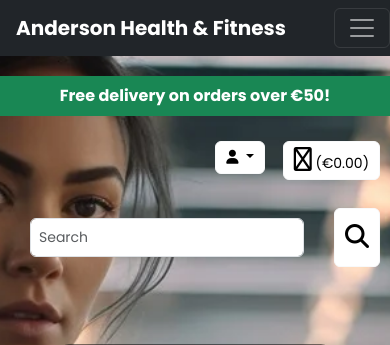
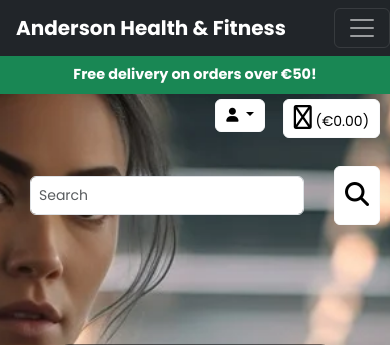
Before and after one commit to 010001000100000101000001/anderson_health_fitness, a Django app: page / in a window 390 px wide. Shown: the top 345 px of the page. Run offline with Django 5.2, Linux system fonts and the light colour scheme; some libraries are stand-ins or nearby versions.

Commit message:
Refined delivery banner styling for consistent display across all screen sizes

```diff
--- a/static/css/base.css
+++ b/static/css/base.css
@@ -45,6 +45,7 @@ body {
     margin-left: 0;
     margin-right: 0;
     width: 100%;
+    background-color: rgba(34, 139, 34, 0.9);
 }
 
 /* Custom margin for the navbar brand */
@@ -219,9 +220,10 @@ body {
 
     /* Delivery banner */
     #delivery-banner {
-        margin: 20px 0; /* Vertical margin */
-        padding: 10px;
-        font-size: 1rem;
+        margin: 0;
+        padding: 8px 15px;
+        font-size: 0.9rem;
+        background-color: rgba(34, 139, 34, 0.95);
     }
 
     /* Mobile header alignment */
@@ -325,9 +327,10 @@ body {
 
     /* Adjust delivery banner */
     #delivery-banner {
-        margin: 15px 0;
+        margin: 0;
         padding: 8px;
         font-size: 1rem;
+        background-color: rgba(34, 139, 34, 0.9);
     }
 
     /* Adjust profile and cart button styles for tablets */
```
